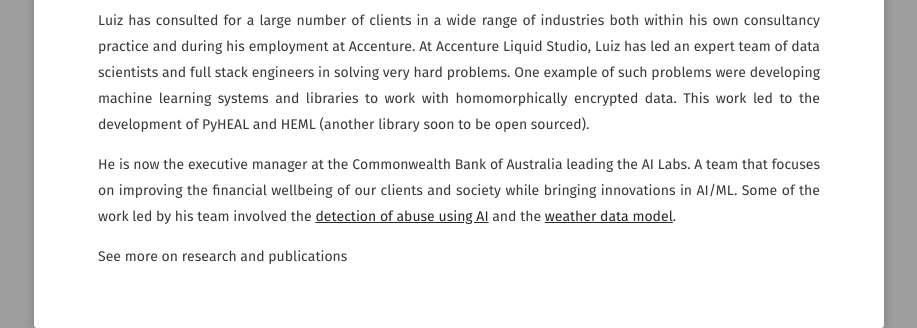
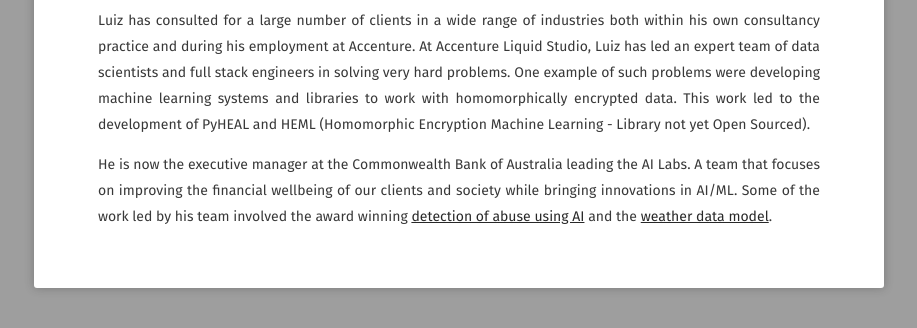
Before and after one commit to pizzato/pizzato.github.io, a Jekyll site: the page built from about/index.md, in a window 1280 px wide, cut to the strip 1068-1396 px from the top of the page. Shown: the whole strip, without its empty margins (181-1098 px from the left). Built offline with Jekyll 4.4.1, drawn with Linux system fonts in a browser that asks for light colours; some web fonts are replaced; a style sheet for code colours, icons or effects is not loaded; after the commit the page ends 1356 px from its top, so only the background shows below that.

Commit message:
Update index.md

```diff
--- a/about/index.md
+++ b/about/index.md
@@ -26,8 +26,6 @@
 
 Luiz is an academic at heart with a strong commercially-focused mind. His postdoctoral research work at the University of Sydney was directly applied at one of the largest online dating platforms in Australia. The principles were also responsible for the creation of Octosocial Labs which focused on friendship recommendations. Luiz was also the first member of the data science team at 1-Page Ltd (a San Francisco HR tech company) where he worked on employee recommendation and on a range of NLP problems helping some of the largest financial institutions in the world.
 
-Luiz has consulted for a large number of clients in a wide range of industries both within his own consultancy practice and during his employment at Accenture. At Accenture Liquid Studio, Luiz has led an expert team of data scientists and full stack engineers in solving very hard problems. One example of such problems were developing machine learning systems and libraries to work with homomorphically encrypted data. This work led to the development of PyHEAL and HEML (another library soon to be open sourced).
+Luiz has consulted for a large number of clients in a wide range of industries both within his own consultancy practice and during his employment at Accenture. At Accenture Liquid Studio, Luiz has led an expert team of data scientists and full stack engineers in solving very hard problems. One example of such problems were developing machine learning systems and libraries to work with homomorphically encrypted data. This work led to the development of PyHEAL and HEML (Homomorphic Encryption Machine Learning - Library not yet Open Sourced).
 
-He is now the executive manager at the Commonwealth Bank of Australia leading the AI Labs. A team that focuses on improving the financial wellbeing of our clients and society while bringing innovations in AI/ML. Some of the work led by his team involved the [detection of abuse using AI](https://www.afr.com/technology/cba-turns-to-ai-to-root-out-abusive-payments-20211009-p58ykg) and the [weather data model](https://www.itnews.com.au/news/cba-runs-its-smart-data-model-during-mass-downpour-562494).
-
-See more on research and publications
+He is now the executive manager at the Commonwealth Bank of Australia leading the AI Labs. A team that focuses on improving the financial wellbeing of our clients and society while bringing innovations in AI/ML. Some of the work led by his team involved the award winning [detection of abuse using AI](https://www.afr.com/technology/cba-turns-to-ai-to-root-out-abusive-payments-20211009-p58ykg) and the [weather data model](https://www.itnews.com.au/news/cba-runs-its-smart-data-model-during-mass-downpour-562494).
```
